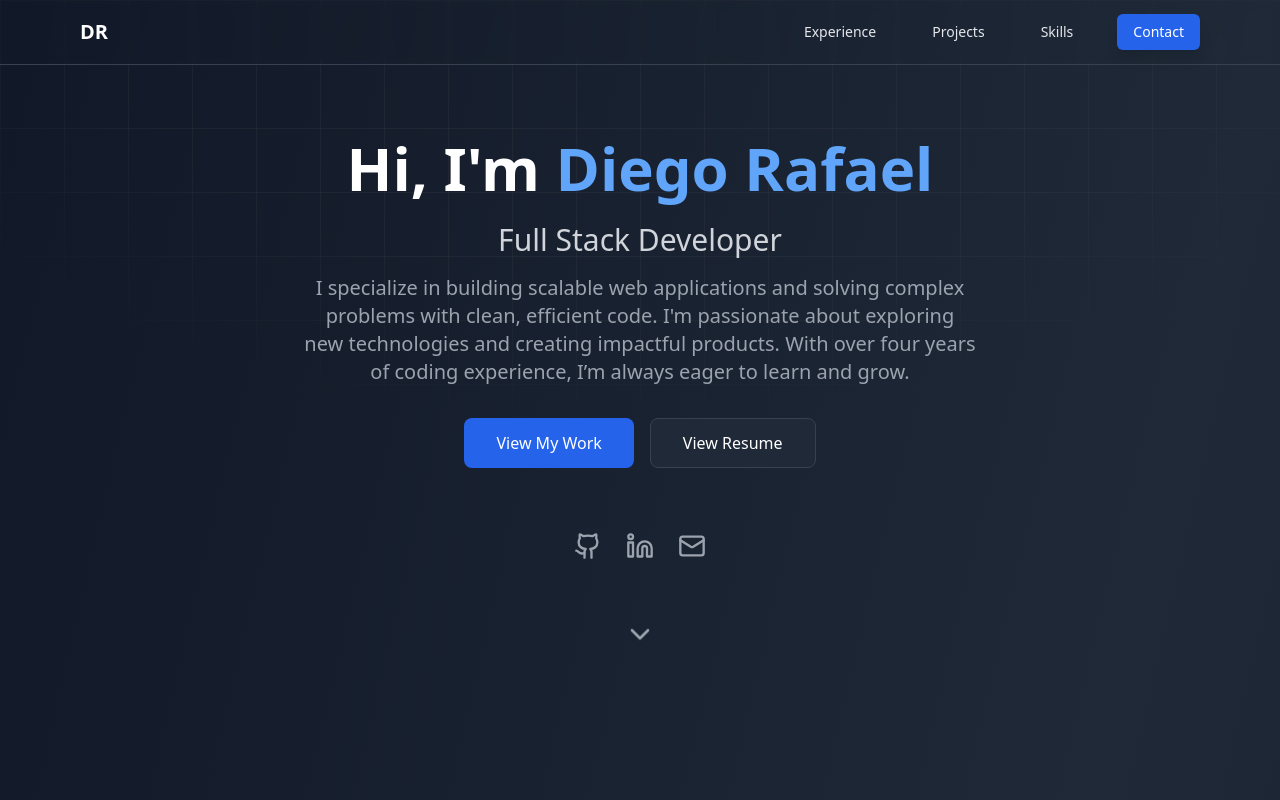
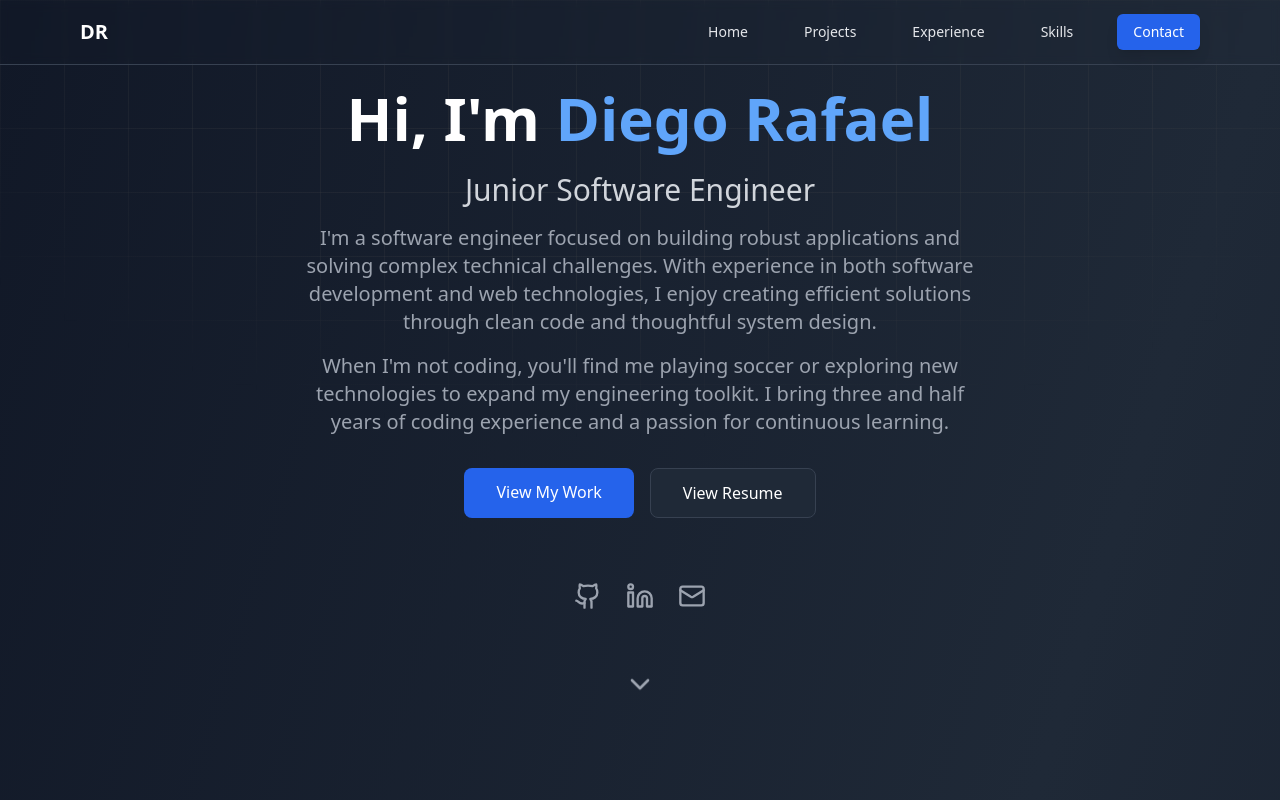
Before and after one commit to Dieg0raf/dieg0raf.github.io, a React (Vite) app: page / in a window 1280 px wide. Shown: the top 800 px of the page. Built offline with nearby package versions, Linux system fonts and the light colour scheme.

Commit message:
page projects section into it's own page

```diff
--- a/package.json
+++ b/package.json
@@ -18,6 +18,7 @@
     "lucide-react": "^0.469.0",
     "react": "^18.3.1",
     "react-dom": "^18.3.1",
+    "react-router-dom": "^7.1.5",
     "tailwind-merge": "^2.5.5",
     "tailwindcss-animate": "^1.0.7"
   },
--- a/src/components/App.tsx
+++ b/src/components/App.tsx
@@ -1,29 +1,21 @@
-import ProjectShowcase from "./ProjectShowCase";
-import ExperienceSection from "./Experience";
-import LandingSection from "./Landing";
-import SkillsSection from "./Skills";
-import ContactSection from "./Contact";
 import Header from "./Header";
+import { Routes, Route } from "react-router-dom";
+import HomePage from "../pages/HomePage";
+import ProjectsPage from "../pages/ProjectPage";
 
-function App() {
+export default function App() {
   return (
     <div className="dark">
       <div className="min-h-screen bg-gradient-to-br from-gray-900 via-gray-800 to-gray-900">
-        {/* Background grid overlay for consistency with Landing component */}
         <div className="absolute inset-0 overflow-hidden">
           <div className="absolute inset-0 bg-[linear-gradient(to_right,#4f4f4f2e_1px,transparent_1px),linear-gradient(to_bottom,#4f4f4f2e_1px,transparent_1px)] bg-[size:64px_64px] [mask-image:radial-gradient(ellipse_60%_50%_at_50%_0%,#000_70%,transparent_110%)]" />
         </div>
         <Header />
-        <main className="relative z-10 max-w-5xl mx-auto space-y-16 px-4">
-          <LandingSection />
-          <ExperienceSection />
-          <ProjectShowcase />
-          <SkillsSection />
-        </main>
-        <ContactSection />
+        <Routes>
+          <Route path="/" element={<HomePage />} />
+          <Route path="/projects" element={<ProjectsPage />} />
+        </Routes>
       </div>
     </div>
   );
 }
-
-export default App;
--- a/src/components/Header.tsx
+++ b/src/components/Header.tsx
@@ -1,6 +1,16 @@
 import { useState } from "react";
+import { Link, useNavigate, useLocation } from "react-router-dom";
+
 const Header = () => {
+  const navigate = useNavigate();
+  const location = useLocation();
+  const [isMenuOpen, setIsMenuOpen] = useState(false);
+
   const scrollToSection = (sectionId: string) => {
+    // If we're not on the home page, navigate there first
+    if (location.pathname !== "/") {
+      navigate("/", { state: { scrollTo: sectionId } });
+    } else {
       const element = document.getElementById(sectionId);
       if (element) {
         const headerOffset = 80;
@@ -13,36 +23,45 @@ const Header = () => {
           behavior: "smooth",
         });
       }
+    }
   };
-
-  const [isMenuOpen, setIsMenuOpen] = useState(false);
 
   const toggleMenu = () => {
     setIsMenuOpen(!isMenuOpen);
   };
+
   return (
     <header className="fixed top-0 left-0 right-0 bg-transparent border-b border-gray-700 backdrop-blur-sm z-50">
       <nav className="max-w-6xl mx-auto px-4">
         <div className="flex items-center justify-between h-16">
           {/* Logo */}
           <div className="flex-shrink-0">
-            <span className="text-xl font-bold text-white">DR</span>
+            <Link to={"/"} className="text-xl font-bold text-white">
+              DR
+            </Link>
           </div>
           {/* Navigation Links */}
           <div className="hidden sm:block">
             <div className="flex items-center space-x-8">
+              <Link
+                to="/"
+                className="text-gray-200 hover:text-white px-3 py-2 rounded-md text-sm font-medium transition-colors"
+              >
+                Home
+              </Link>
+              <Link
+                to="/projects"
+                className="text-gray-200 hover:text-white px-3 py-2 rounded-md text-sm font-medium transition-colors"
+              >
+                Projects
+              </Link>
               <button
                 onClick={() => scrollToSection("my-experience")}
                 className="text-gray-200 hover:text-white px-3 py-2 rounded-md text-sm font-medium transition-colors"
               >
                 Experience
               </button>
-              <button
-                onClick={() => scrollToSection("my-projects")}
-                className="text-gray-200 hover:text-white px-3 py-2 rounded-md text-sm font-medium transition-colors"
-              >
-                Projects
-              </button>
+
               <button
                 onClick={() => scrollToSection("my-skills")}
                 className="text-gray-200 hover:text-white px-3 py-2 rounded-md text-sm font-medium transition-colors"
@@ -94,15 +113,6 @@ const Header = () => {
               </button>
               <button
                 onClick={() => {
-                  scrollToSection("my-projects");
-                  toggleMenu();
-                }}
-                className="text-gray-200 hover:text-white block px-3 py-2 rounded-md text-base font-medium"
-              >
-                Projects
-              </button>
-              <button
-                onClick={() => {
                   scrollToSection("my-skills");
                   toggleMenu();
                 }}
--- a/src/components/Landing.tsx
+++ b/src/components/Landing.tsx
@@ -1,4 +1,5 @@
 import { ChevronDown, Github, Linkedin, Mail } from "lucide-react";
+import { Link } from "react-router-dom";
 
 const LandingPage = () => {
   const handleScrollToContent = () => {
@@ -6,21 +7,6 @@ const LandingPage = () => {
       top: window.innerHeight,
       behavior: "smooth",
     });
-  };
-
-  const scrollToSection = (sectionId: string) => {
-    const element = document.getElementById(sectionId);
-    if (element) {
-      const headerOffset = 80;
-      const elementPosition = element.getBoundingClientRect().top;
-      const offsetPosition =
-        elementPosition + window.pageYOffset - headerOffset;
-
-      window.scrollTo({
-        top: offsetPosition,
-        behavior: "smooth",
-      });
-    }
   };
 
   return (
@@ -33,25 +19,32 @@ const LandingPage = () => {
 
         <div className="space-y-4 mb-8">
           <h2 className="text-2xl md:text-3xl font-medium text-gray-300">
-            Full Stack Developer
+            Junior Software Engineer
           </h2>
           <p className="text-lg md:text-xl text-gray-400 max-w-2xl mx-auto">
-            I specialize in building scalable web applications and solving
-            complex problems with clean, efficient code. I'm passionate about
-            exploring new technologies and creating impactful products. With
-            over four years of coding experience, I’m always eager to learn and
-            grow.
+            I'm a software engineer focused on building robust applications and
+            solving complex technical challenges. With experience in both
+            software development and web technologies, I enjoy creating
+            efficient solutions through clean code and thoughtful system design.
+          </p>
+
+          <p className="text-lg md:text-xl text-gray-400 max-w-2xl mx-auto">
+            When I'm not coding, you'll find me playing soccer or exploring new
+            technologies to expand my engineering toolkit. I bring three and
+            half years of coding experience and a passion for continuous
+            learning.
           </p>
         </div>
 
         {/* CTA Buttons */}
         <div className="flex flex-col sm:flex-row gap-4 justify-center mb-16">
-          <button
-            onClick={() => scrollToSection("my-projects")}
+          <Link
+            to={"/projects"}
+            // onClick={() => scrollToSection("my-projects")}
             className="px-8 py-3 bg-blue-600 hover:bg-blue-700 rounded-lg font-medium transition-colors"
           >
             View My Work
-          </button>
+          </Link>
           <a
             href="/Diego_s_Resume_New_2.pdf"
             target="_blank"
--- a/src/main.tsx
+++ b/src/main.tsx
@@ -2,9 +2,12 @@ import { StrictMode } from "react";
 import { createRoot } from "react-dom/client";
 import "./index.css";
 import App from "./components/App.tsx";
+import { BrowserRouter } from "react-router-dom";
 
 createRoot(document.getElementById("root")!).render(
   <StrictMode>
-    <App />
+    <BrowserRouter basename={import.meta.env.BASE_URL}>
+      <App />
+    </BrowserRouter>
   </StrictMode>
 );
--- /dev/null
+++ b/src/pages/HomePage.tsx
@@ -0,0 +1,45 @@
+import { useLocation } from "react-router-dom";
+import { useEffect } from "react";
+import ExperienceSection from "../components/Experience";
+import LandingSection from "../components/Landing";
+import SkillsSection from "../components/Skills";
+import ContactSection from "../components/Contact";
+
+interface LocationState {
+  scrollTo?: string;
+}
+
+export default function HomePage() {
+  const location = useLocation();
+  const state = location.state as LocationState;
+
+  useEffect(() => {
+    if (state?.scrollTo) {
+      const element = document.getElementById(state.scrollTo);
+      if (element) {
+        const headerOffset = 80;
+        const elementPosition = element.getBoundingClientRect().top;
+        const offsetPosition =
+          elementPosition + window.pageYOffset - headerOffset;
+
+        window.scrollTo({
+          top: offsetPosition,
+          behavior: "smooth",
+        });
+      }
+      // Clear the state after scrolling
+      window.history.replaceState({}, document.title);
+    }
+  }, [state?.scrollTo]);
+
+  return (
+    <>
+      <main className="relative z-10 max-w-5xl mx-auto space-y-16 px-4">
+        <LandingSection />
+        <ExperienceSection />
+        <SkillsSection />
+      </main>
+      <ContactSection />
+    </>
+  );
+}
--- /dev/null
+++ b/src/pages/ProjectPage.tsx
@@ -0,0 +1,9 @@
+import ProjectShowcase from "../components/ProjectShowCase";
+
+export default function ProjectsPage() {
+  return (
+    <main className="relative z-10 max-w-5xl mx-auto space-y-16 px-4 py-8">
+      <ProjectShowcase />
+    </main>
+  );
+}
```
Also changed, not shown: 1 other file (tests, documents, lock files or other folders). Lines whose indentation alone changed are shown as unchanged.
